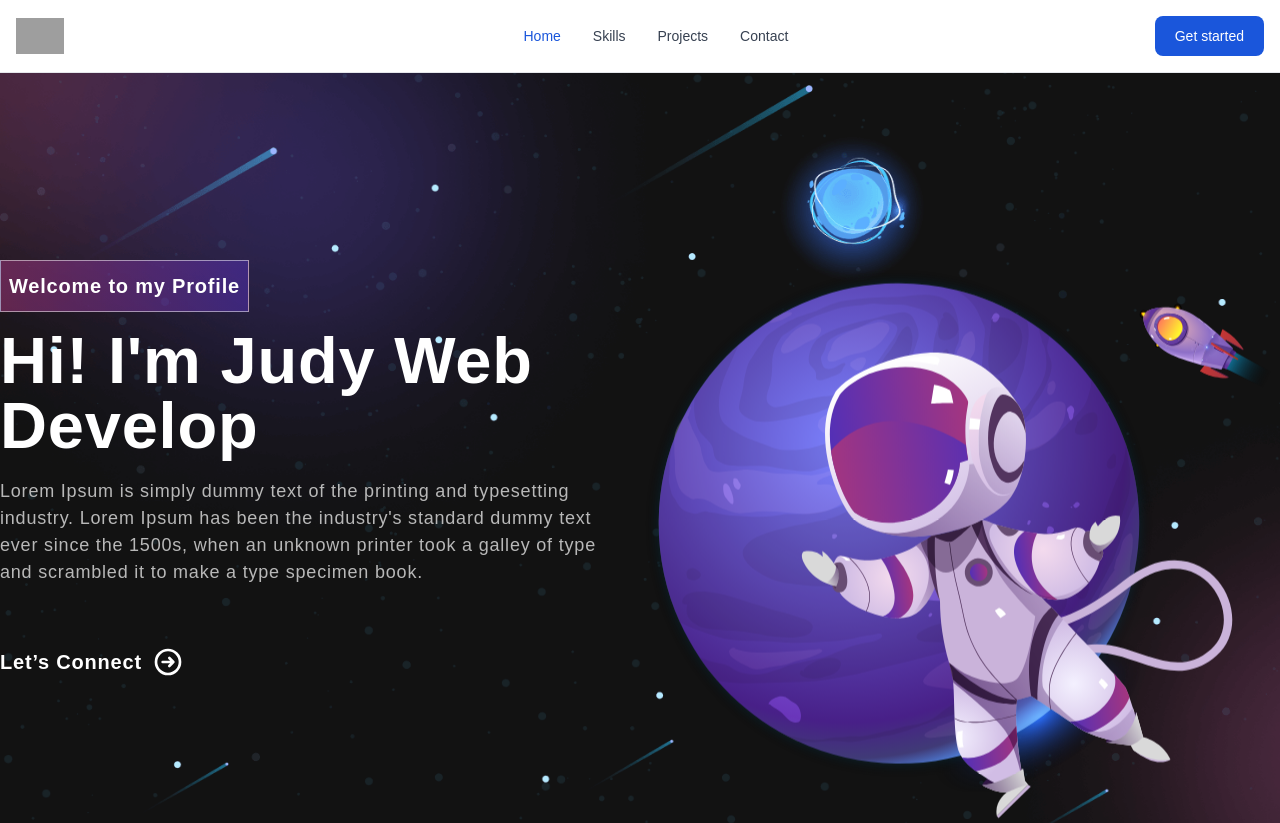
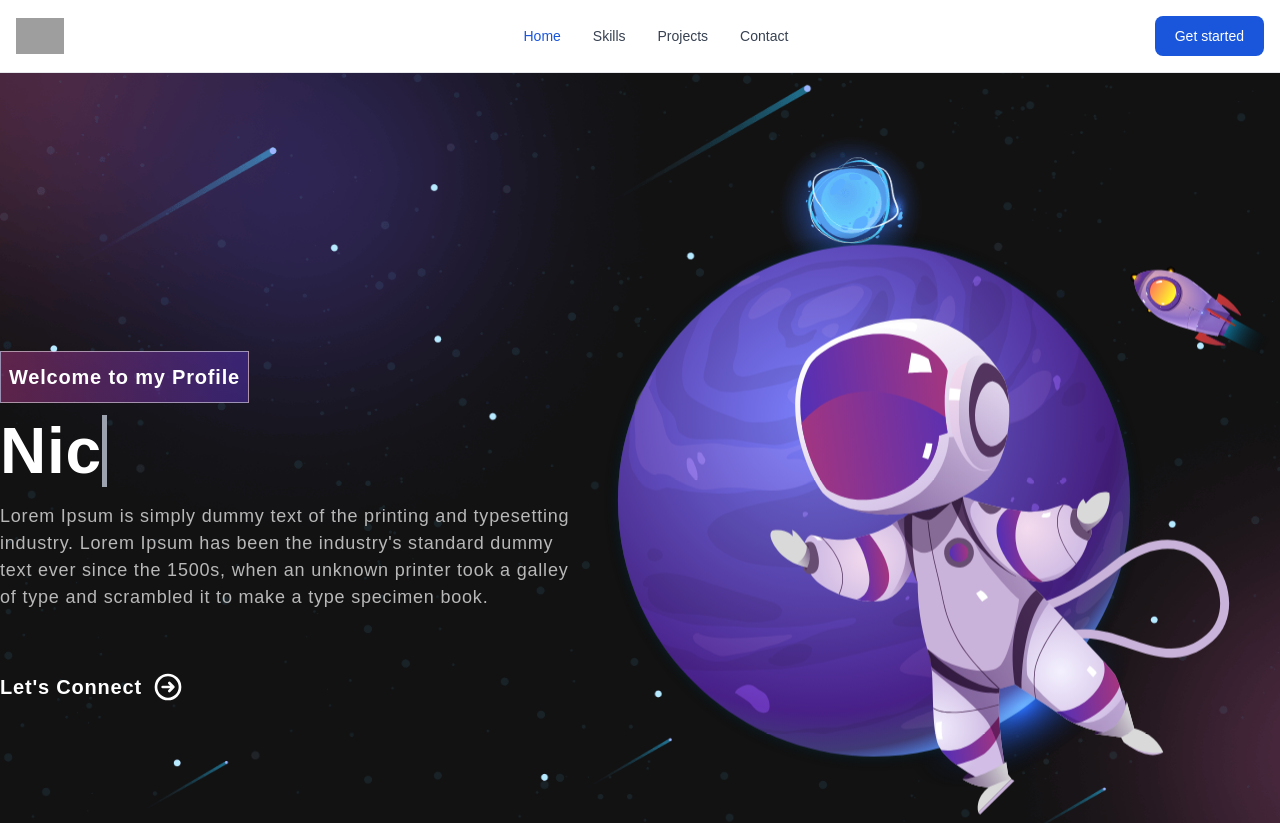
Before and after one commit to HelloBojack/personal_profile, a React (Vite) app: page / in a window 1280 px wide. Shown: the top 823 px of the page. Built offline with nearby package versions, Linux system fonts and the light colour scheme; grey boxes are pictures that could not be loaded.

Commit message:
add banner

```diff
--- a/src/components/Banner/index.tsx
+++ b/src/components/Banner/index.tsx
@@ -7,10 +7,14 @@ export const Banner = () => {
   const [loopNum, setLoopNum] = useState(0);
   const [isDeleting, setIsDeleting] = useState(false);
   const [text, setText] = useState("");
-  const [delta, setDelta] = useState(300 - Math.random() * 100);
+  const [delta, setDelta] = useState(100);
   const [index, setIndex] = useState(1);
-  const toRotate = ["Web Developer", "Web Designer", "UI/UX Designer"];
-  const period = 2000;
+  const toRotate = [
+    "Hi! My name is Bojack",
+    "I'm a Frontend Developer",
+    "Nice to meet you!",
+  ];
+  const period = 500;
 
   const ref = useRef<HTMLDivElement>(null);
   const ref2 = useRef<HTMLDivElement>(null);
@@ -50,7 +54,7 @@ export const Banner = () => {
       setIsDeleting(false);
       setLoopNum(loopNum + 1);
       setIndex(1);
-      setDelta(500);
+      setDelta(100);
     } else {
       setIndex((prevIndex) => prevIndex + 1);
     }
@@ -58,51 +62,44 @@ export const Banner = () => {
 
   return (
     <section
-      className="bg-[url('src/assets/img/banner-bg.png')] bg-cover bg-no-repeat bg-top-center pt-[260px] pb-[100px]"
+      className="bg-[url('src/assets/img/banner-bg.png')] bg-cover bg-no-repeat bg-top-center pt-[220px] pb-[100px]"
       id="home"
     >
-      <div className="container mx-auto">
-        <div className="grid grid-cols-1 md:grid-cols-2">
+      <div className="container mx-auto flex items-center">
         <div
           className={
             onScreen
-                ? "transition-opacity ease-in duration-700 opacity-100"
+              ? "transition-opacity ease-in duration-700 opacity-100 flex-1"
               : "opacity-0"
           }
           ref={ref}
         >
-            <div>
           <span
             style={{
-                  background: ` linear-gradient(90.21deg, rgba(170, 54, 124, 0.5) -5.91%, rgba(74, 47, 189, 0.5) 111.58%) `,
+              background: `linear-gradient(90.21deg, rgba(170, 54, 124, 0.5) -5.91%, rgba(74, 47, 189, 0.5) 111.58%) `,
             }}
             className="inline-block bg-gradient-to-r from-pink-900 to-fuchsia-900 font-bold tracking-[0.8px] px-[8px] py-[10px] mb-[16px] text-[20px] border border-solid border-white/50"
           >
             Welcome to my Profile
           </span>
-              <h1 className="font-bold tracking-[0.8px] text-[65px] mb-[20px] block leading-none">
-                {`Hi! I'm Judy`}{" "}
-                <span
-                  className="txt-rotate"
-                  // dataPeriod="1000"
-                  data-rotate='[ "Web Developer", "Web Designer", "UI/UX Designer" ]'
-                >
-                  <span className="wrap">{text}</span>
-                </span>
+          <h1 className="font-bold tracking-[0.8px] text-[64px] mb-[20px] block leading-none">
+            <span className="border-r-[0.08em] border-gray-400">{text}</span>
           </h1>
           <p className="text-[18px] tracking-[0.8px] w-[96%] leading-[1.5em] text-[#B8B8B8]">
             Lorem Ipsum is simply dummy text of the printing and typesetting
-                industry. Lorem Ipsum has been the industry's standard dummy
-                text ever since the 1500s, when an unknown printer took a galley
-                of type and scrambled it to make a type specimen book.
+            industry. Lorem Ipsum has been the industry's standard dummy text
+            ever since the 1500s, when an unknown printer took a galley of type
+            and scrambled it to make a type specimen book.
           </p>
           <button
             onClick={() => console.log("connect")}
             className="font-bold text-[20px] mt-[60px] tracking-[0.8px] flex items-center"
           >
-                Let’s Connect
+            <span className="phrase hover:!bg-[length:100%_0.1em] transition-all duration-1000 mr-[10px] hover:mr-[20px]">
+              Let's Connect
+            </span>
             <svg
-                  className="w-8 h-8 ml-[10px] leading-none transition-all ease-in-out delay-300 hover:ml-[25px]"
+              className="w-8 h-8 leading-none"
               fill="none"
               stroke="currentColor"
               viewBox="0 0 24 24"
@@ -117,13 +114,9 @@ export const Banner = () => {
             </svg>
           </button>
         </div>
-          </div>
 
-          <div>
-            <div className={onScreen2 ? "animate-updown" : ""} ref={ref2}>
-              <img src={headerImg} alt="Header Img" />
-            </div>
-          </div>
+        <div className={onScreen2 ? "animate-zoomin" : ""} ref={ref2}>
+          <img className="animate-updown" src={headerImg} alt="Header Img" />
         </div>
       </div>
     </section>
--- a/src/index.css
+++ b/src/index.css
@@ -21,3 +21,9 @@ body {
   color: #fff !important;
   font-family: 'Centra', sans-serif !important;
 }
+
+@layer components {
+  .phrase {
+    background: linear-gradient(currentColor, currentColor) bottom left / 0 .1em no-repeat;
+  }
+}
--- a/tailwind.config.cjs
+++ b/tailwind.config.cjs
@@ -8,12 +8,17 @@ module.exports = {
     extend: {
       animation: {
         updown: "updown 3s linear infinite",
+        zoomin: "zoomin 0.5s linear",
       },
       keyframes: {
         updown: {
           "0%, 100%": { transform: " translateY(-20px)" },
           "50%": { transform: " translateY(20px)" },
         },
+        zoomin: {
+          "0%": { opacity: 0, transform: "scale(0.3)" },
+          "50%": { opacity: 1 },
+        },
       },
     },
   },
```
Lines whose indentation alone changed are shown as unchanged.
